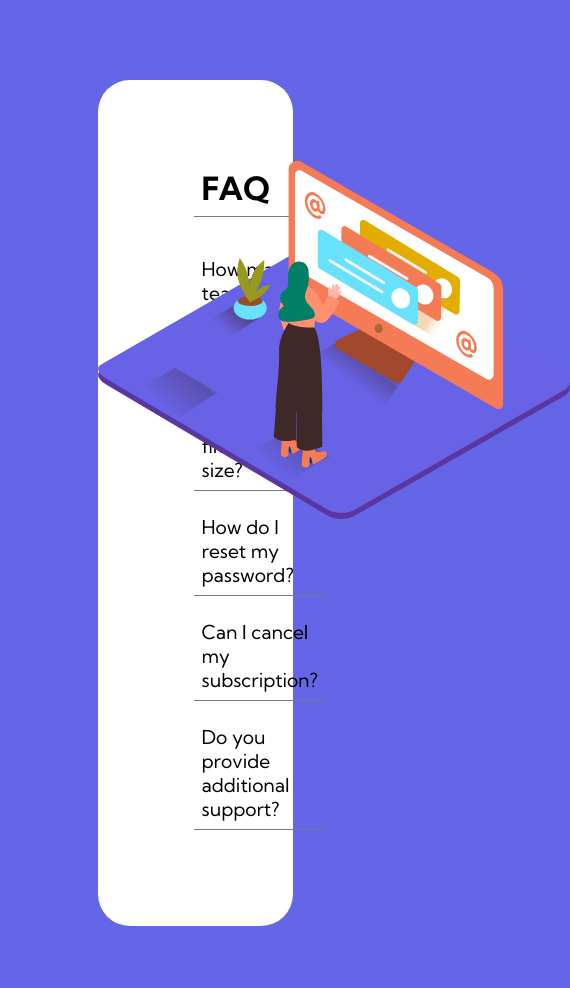
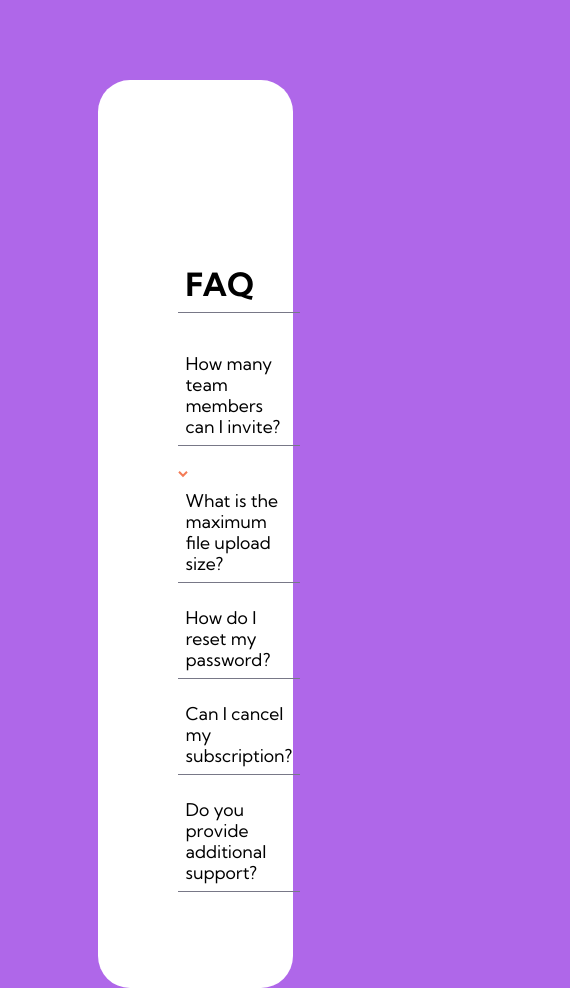
Before and after one commit to TheCoderGuru/faq-accordion, a plain HTML site: page index.html in a window 390 px wide. Shown: the whole page, 570 px wide, since content can reach past the window. Before the commit the page ends 926 px from the top, so only its background shows below. Drawn offline with Linux system fonts and the light colour scheme.

Commit message:
Updated the repository code

```diff
--- a/index.html
+++ b/index.html
@@ -26,19 +26,21 @@
     <main>
       <article class="container">
         <div>
-          <img
+          <!-- <img
             class="container__image"
             src="./images/illustration-woman-online-desktop.svg"
             alt=""
-          />
+          /> -->
         </div>
         <div>
           <h1 class="title">FAQ</h1>
-          <h1>How many team members can I invite?</h1>
-          <p>
+          <h1 class="heading">How many team members can I invite?</h1>
+          <p class="answer">
             You can invite up to 2 additional users on the Free plan. There is
             no limit on team members for the Premium plan.
           </p>
+          <img class="down_arrow" src="./images/icon-arrow-down.svg" alt="" srcset="">
+
           <h1>What is the maximum file upload size?</h1>
           <p>
             No more than 2GB. All files in your account must fit your allotted
@@ -63,4 +65,6 @@
       </article>
     </main>
   </body>
+  <script src="./script.js"></script>
+
 </html>
--- /dev/null
+++ b/script.js
@@ -0,0 +1,6 @@
+let title = document.querySelector('.down-arrow');
+let paragraph = document.querySelector('.answer');
+
+title.addEventListener("click", () => {
+    paragraph.classList.add('show-pg');
+})
--- a/style.css
+++ b/style.css
@@ -20,7 +20,7 @@
 }
 
 body{
-  background-color: var(--soft-blue);
+  background-color: var(--soft-violet);
 }
 
 .container{
@@ -49,7 +49,7 @@ body{
 }
 
 h1{
-  font-size: 1.2rem;
+  font-size: 1.1rem;
   margin-bottom: 1rem;
   padding: .5rem;
   border-bottom: .1rem solid var(--dark-grayish-blue);
@@ -60,7 +60,7 @@ p{
   display: none;
 }
 
-@media only screen and (min-width: 600px){
+@media only screen and (max-width: 600px){
   .container{
     grid-template-columns: 1fr;
     z-index: -1;
@@ -76,5 +76,8 @@ p{
     z-index: 1;
     width: auto;
   }
+  .title{
+    margin-top: 5rem;
+  }
 
 }
```
